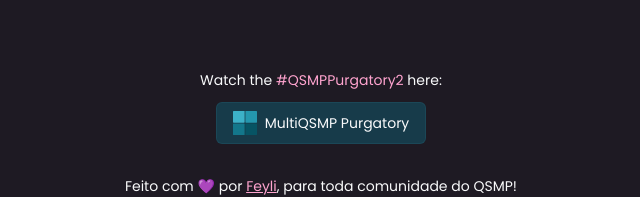
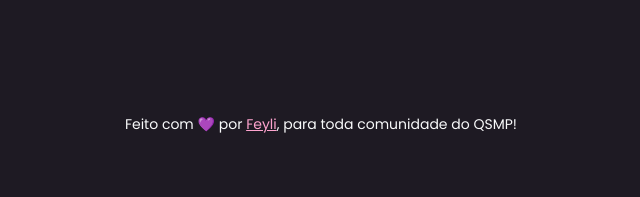
Before and after one commit to feeeyli/multiqsmp, a Next.js app: page / in a window 1280 px wide. Shown: the part 538-735 px from the top of the page, without its empty margins (319-959 px from the left). Built offline with nearby package versions, Linux system fonts and the light colour scheme.

Commit message:
Remove MultiQSMP Purgatory CTAs

```diff
--- a/src/app/[locale]/streams.tsx
+++ b/src/app/[locale]/streams.tsx
@@ -127,30 +127,6 @@
         <SettingsDialog purgatory={props.purgatory} />
         {/* <EventsDialog /> */}
         <FAQDialog />
-        <Button
-          className={`${
-            props.purgatory ? 'default' : 'purgatory'
-          } mt-4 px-3 group-data-[dialogs-position=bottom]:mr-2.5 group-data-[dialogs-position=bottom]:mt-0`}
-          size="sm"
-          asChild
-        >
-          <Link
-            href={getOppositeUrl()}
-            onClick={() => {
-              if (props.purgatory)
-                return document.body.classList.remove('purgatory');
-
-              return document.body.classList.add('purgatory');
-            }}
-          >
-            {props.purgatory && (
-              <Globe2 size="1rem" className="block text-primary-foreground" />
-            )}
-            {!props.purgatory && (
-              <Eye size="1rem" className="block text-primary-foreground" />
-            )}
-          </Link>
-        </Button>
       </aside>
       <PanelGroup direction={isDesktop ? 'horizontal' : 'vertical'}>
         <Panel
--- a/src/app/page.tsx
+++ b/src/app/page.tsx
@@ -122,36 +122,6 @@
             </Link>
           </Button>
         </div>
-        <div className="flex flex-col items-center gap-3">
-          <p className="text-cold-purple-200 text-center text-sm [text-wrap:balance]">
-            Watch the{' '}
-            <Link
-              href="https://twitter.com/QSMPEvents"
-              className="text-[#FFA4CF]"
-              target="_blank"
-            >
-              #QSMPPurgatory2{' '}
-            </Link>
-            here:
-          </p>
-          <Button
-            variant="outline"
-            className="purgatory flex h-auto cursor-pointer gap-2 border-primary/10 bg-muted hover:bg-primary/10"
-            asChild
-          >
-            <Link href="/purgatory">
-              <Image
-                src="/icon-purgatory.svg"
-                alt="Logo MultiQSMP Purgatório"
-                width={96}
-                height={72}
-                className="w-6"
-              />
-              MultiQSMP Purgatory
-              {/* <ExternalLink size="1rem" /> */}
-            </Link>
-          </Button>
-        </div>
       </main>
       <footer className="w-full justify-center p-8">
         <p className="text-cold-purple-200 text-center text-sm [text-wrap:balance]">
--- a/src/components/streams-list/index.tsx
+++ b/src/components/streams-list/index.tsx
@@ -204,38 +204,6 @@
             <ArrowLeftRight size="1.25rem" className="inline text-primary" />
             {t('no-streams').split('((button))')[1]}
           </div>
-          {!props.purgatory && (
-            <div className="flex flex-col items-center gap-3">
-              <p className="text-cold-purple-200 text-center text-sm [text-wrap:balance]">
-                Watch the{' '}
-                <Link
-                  href="https://twitter.com/QSMPEvents"
-                  className="text-[#FFA4CF]"
-                  target="_blank"
-                >
-                  #QSMPPurgatory2{' '}
-                </Link>
-                here:
-              </p>
-              <Button
-                variant="outline"
-                className="purgatory flex h-auto cursor-pointer gap-2 border-primary/10 bg-muted hover:bg-primary/10"
-                asChild
-              >
-                <Link href="/purgatory">
-                  <Image
-                    src="/icon-purgatory.svg"
-                    alt="Logo MultiQSMP Purgatório"
-                    width={96}
-                    height={72}
-                    className="w-6"
-                  />
-                  MultiQSMP Purgatory
-                  {/* <ExternalLink size="1rem" /> */}
-                </Link>
-              </Button>
-            </div>
-          )}
         </div>
       )}
     </div>
```
